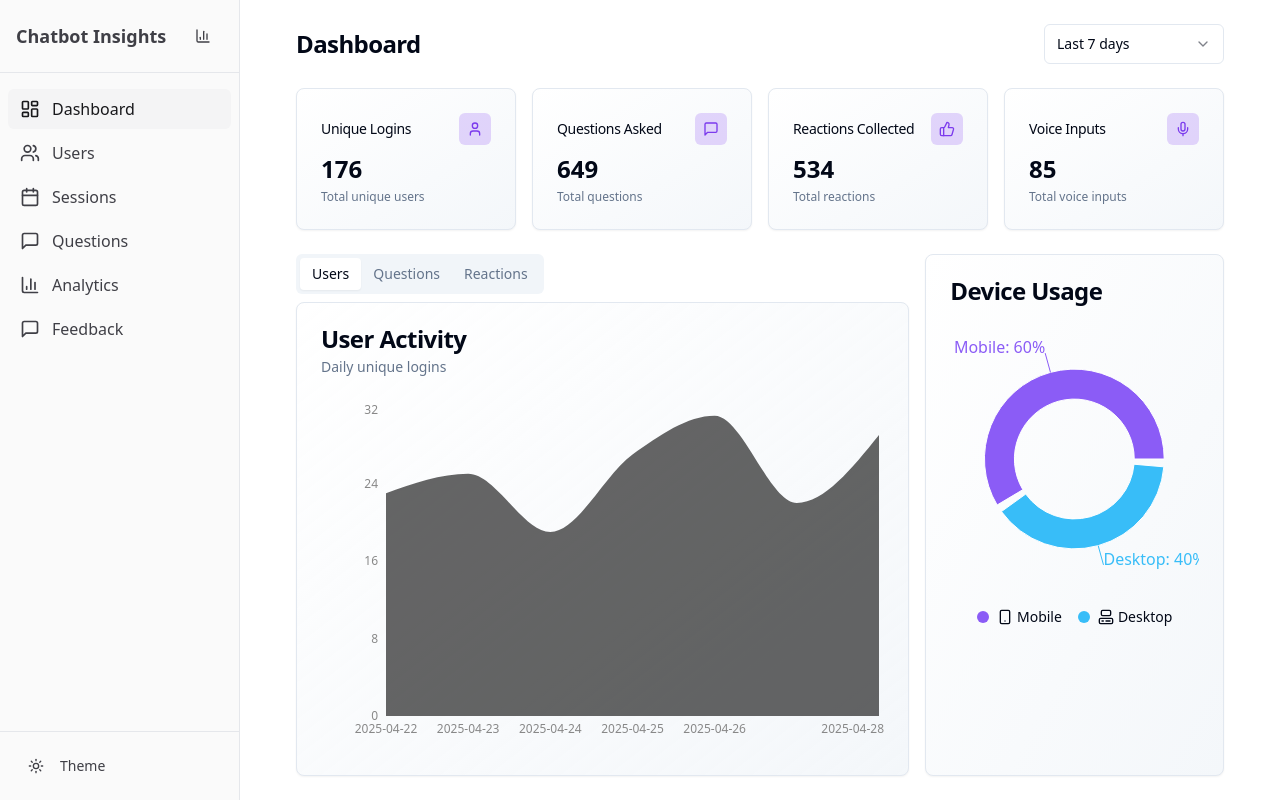
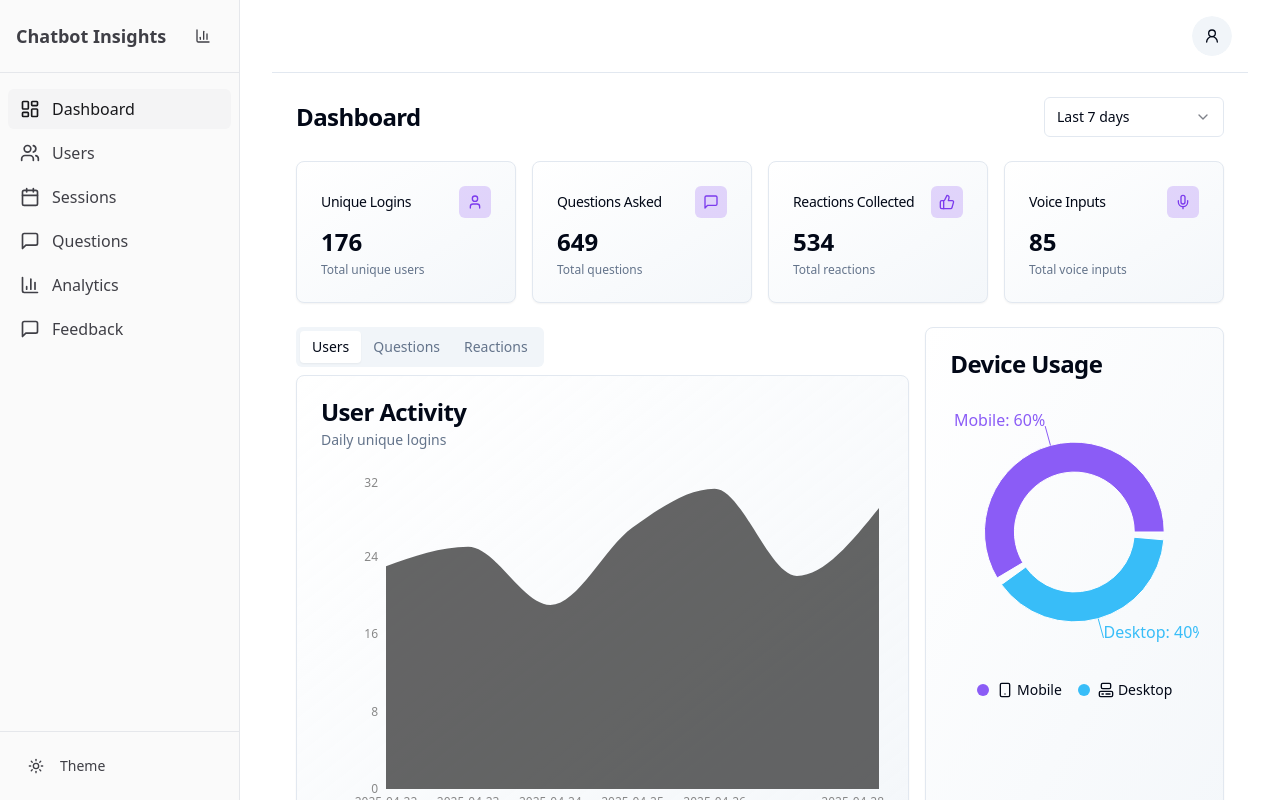
Before and after one commit to OpenAgriNet/oan-telemetry-dashboard-app, a React (Vite) app: page / in a window 1280 px wide. Built offline with nearby package versions, Linux system fonts and the light colour scheme.

Commit message:
feat: Add user details and logout.

```diff
--- a/src/components/Layout.tsx
+++ b/src/components/Layout.tsx
@@ -10,7 +10,8 @@ import {
   Moon,
   Sun,
   LayoutDashboard,
-  Settings,
+  LogOut,
+  UserRound,
 } from "lucide-react";
 import {
   DropdownMenu,
@@ -18,6 +19,7 @@ import {
   DropdownMenuItem,
   DropdownMenuTrigger,
 } from "@/components/ui/dropdown-menu";
+import { Avatar, AvatarFallback } from "@/components/ui/avatar";
 
 interface LayoutProps {
   children: React.ReactNode;
@@ -27,6 +29,10 @@ const Layout: React.FC<LayoutProps> = ({ children }) => {
   const { theme, setTheme } = useTheme();
   const location = useLocation();
   const [collapsed, setCollapsed] = useState(false);
+
+  const handleLogout = () => {
+    console.log("Logout clicked");
+  };
 
   const navItems = [
     {
@@ -148,9 +154,39 @@ const Layout: React.FC<LayoutProps> = ({ children }) => {
       </aside>
 
       {/* Main content */}
-      <main className="flex-1 overflow-x-hidden overflow-y-auto p-6">
+      <main className="flex-1 overflow-x-hidden overflow-y-auto">
         <div className="container mx-auto">
-          {children}
+          {/* User Profile Section */}
+          <div className="flex justify-end items-center p-4 border-b">
+            <DropdownMenu>
+              <DropdownMenuTrigger asChild>
+                <Button variant="ghost" className="relative h-10 w-10 rounded-full">
+                  <Avatar>
+                    <AvatarFallback>
+                      <UserRound className="h-6 w-6" />
+                    </AvatarFallback>
+                  </Avatar>
+                </Button>
+              </DropdownMenuTrigger>
+              <DropdownMenuContent className="w-56" align="end">
+                <DropdownMenuItem className="flex items-center">
+                  <UserRound className="mr-2 h-4 w-4" />
+                  <span>John Doe</span>
+                </DropdownMenuItem>
+                <DropdownMenuItem
+                  className="flex items-center text-red-600 focus:text-red-600"
+                  onClick={handleLogout}
+                >
+                  <LogOut className="mr-2 h-4 w-4" />
+                  <span>Log out</span>
+                </DropdownMenuItem>
+              </DropdownMenuContent>
+            </DropdownMenu>
+          </div>
+
+          <div className="p-6">
+            {children}
+          </div>
         </div>
       </main>
     </div>
```
